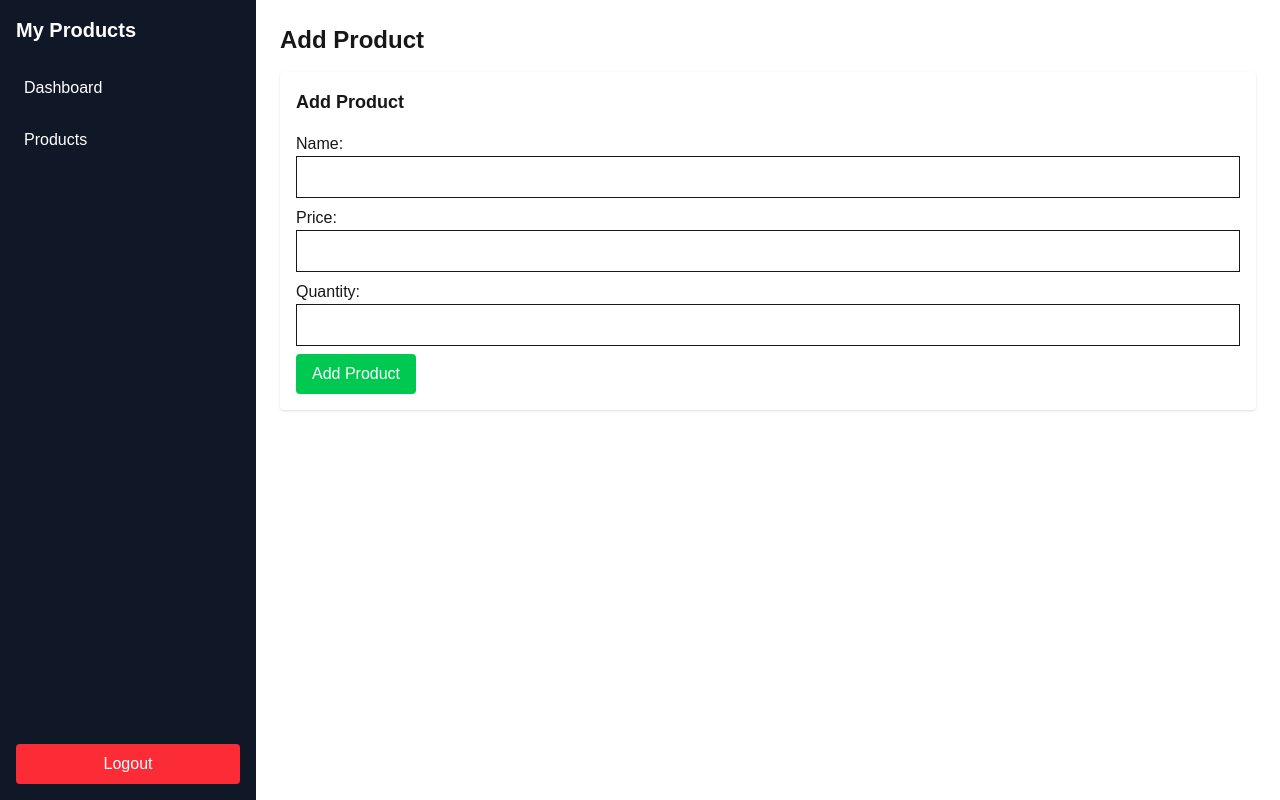
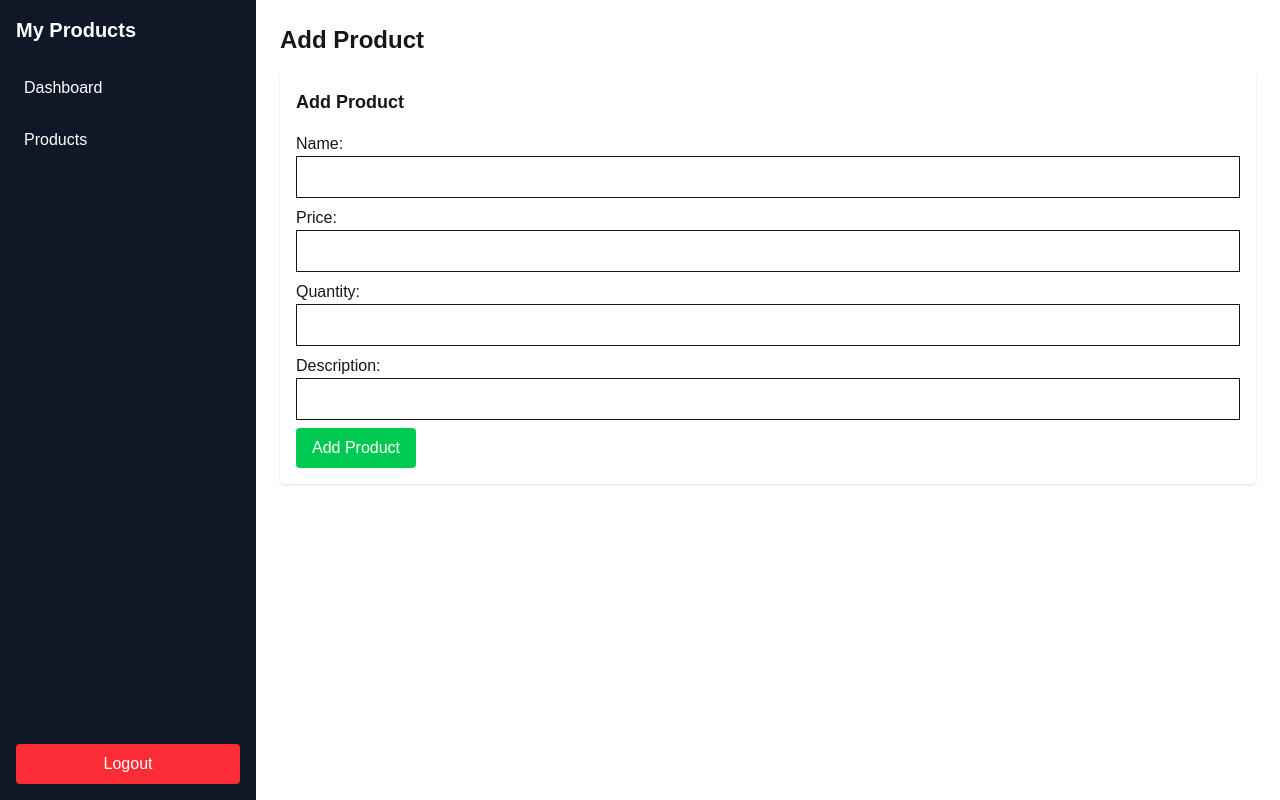
Before and after one commit to marzuq-zuqi/products, a Next.js app: page /products/new in a window 1280 px wide. Built offline with nearby package versions, Linux system fonts and the light colour scheme.

Commit message:
fix build bug on edit product page and add description to products

```diff
--- a/src/app/products/edit/[id]/page.tsx
+++ b/src/app/products/edit/[id]/page.tsx
@@ -1,10 +1,18 @@
 import ProductForm from "@/components/ProductForm";
 
-export default function EditProductPage({ params }: { params: { id: string } }) {
+type Props = {
+  params:  Promise<{
+    id: string;
+  }>;
+};
+
+export default async function EditProductPage({ params }: Props) {
+  const { id: productId } = await params;
+
   return (
     <div>
       <h1 className="text-2xl font-bold mb-4">Edit Product</h1>
-      <ProductForm productId={params.id} />
+      <ProductForm productId={productId} />
     </div>
   );
 }
--- a/src/components/ProductForm.tsx
+++ b/src/components/ProductForm.tsx
@@ -5,7 +5,13 @@ import { createProduct, updateProduct, fetchProduct } from "@/lib/api";
 import { useRouter } from "next/navigation";
 
 export default function ProductForm({ productId }: { productId?: string }) {
-  const [product, setProduct] = useState({ name: "", price: "", quantity: "" });
+  const [product, setProduct] = useState<{ name: string; price: string; quantity: string, description: string }>({
+    name: "",
+    price: "",
+    quantity: "",
+    description: "",
+  });
+
   const [loading, setLoading] = useState(false);
   const [error, setError] = useState<string | null>(null);
   const router = useRouter();
@@ -16,6 +22,7 @@ export default function ProductForm({ productId }: { productId?: string }) {
         try {
           setLoading(true);
           const data = await fetchProduct(String(productId));
+          if (data) setProduct(data);
           setProduct(data);
         } catch (err) {
           console.error("Product fetch error:", err);
@@ -89,6 +96,15 @@ export default function ProductForm({ productId }: { productId?: string }) {
         className="border p-2 w-full mb-2"
       />
 
+      <label className="block">Description:</label>
+      <input
+        name="description"
+        value={product.description}
+        onChange={handleChange}
+        className="border p-2 w-full mb-2"
+      />
+
+
       <button
         type="submit"
         className={`bg-green-500 text-white px-4 py-2 rounded ${loading ? "opacity-50 cursor-not-allowed" : ""}`}
```
